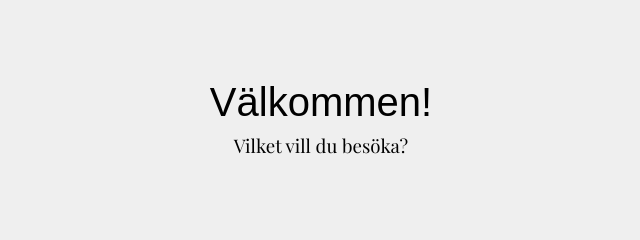
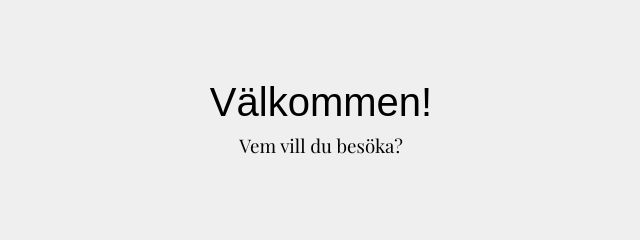
Before and after one commit to Nicklas-Holmqvist/main-choice-page, a plain HTML site: page index.html in a window 1280 px wide. Shown: the top 240 px of the page, 319-959 px from the left. Drawn offline with nearby package versions, Linux system fonts and the light colour scheme; a web font is replaced by a local one.

Commit message:
Changed h3 again

```diff
--- a/index.html
+++ b/index.html
@@ -31,7 +31,7 @@
         <div class="top-section flex column center">
             <!-- <img src="./style/img/logo-darkmode.png" alt="logo"> -->
             <h2>Välkommen!</h2>
-            <h3>Vilket vill du besöka?</h3>
+            <h3>Vem vill du besöka?</h3>
         </div>
         <div class="main-page developer flex bottom">
             <a href="https://nicklasholmqvist.se/portfolio/utvecklare/index.html">
```
